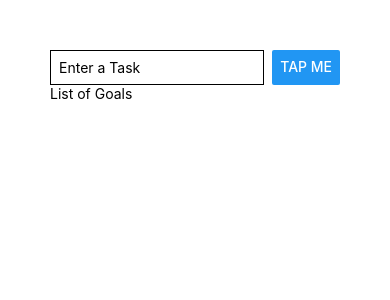
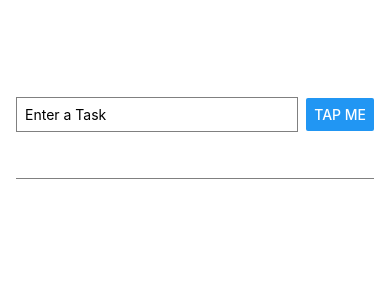
Before and after one commit to mukaramawan/React-Native-Course, a React Native app: screen / in a window 390 px wide. Shown: the top 300 px of the page. Built offline with nearby package versions, Linux system fonts and the light colour scheme.

Commit message:
Basic Event Handling & UseState Concepts

```diff
--- a/App.js
+++ b/App.js
@@ -1,35 +1,60 @@
-import { StyleSheet, Text, View, TextInput, Button } from 'react-native';
+import { useState } from "react";
+import { StyleSheet, Text, View, TextInput, Button } from "react-native";
 
 export default function App() {
+  const [enteredGoal, setEnteredGoal] = useState("");
+  const [goals, setGoals] = useState([]);
+  function inputHandeler(enteredText) {
+    setEnteredGoal(enteredText);
+  }
+
+  function addGoalHandeler() {
+    setGoals((currentCourseGoals) => [...goals, enteredGoal])
+    console.log(goals)
+  }
+
   return (
     <View style={styles.appContainer}>
+      <View style={styles.inputContainer}>
+        <TextInput
+          style={styles.TextInput}
+          placeholder="Enter a Task"
+          onChangeText={inputHandeler}
+        />
 
-      <View style={styles.inputContainer}>
-        <TextInput style={styles.TextInput} placeholder='Enter a Task'/>
-        <Button title='Tap Me' />
+        <Button title="Tap Me" onPress={addGoalHandeler} />
       </View>
 
-      <View>
-        <Text>List of Goals</Text>
+      <View style={styles.goalsContainer}>
+        {goals.map( (goal) => <Text key={goal}>{goal}</Text> )}
       </View>
-
     </View>
   );
 }
 
 const styles = StyleSheet.create({
   appContainer: {
-    padding: 50,
+    flex: 1,
+    paddingTop: 50,
+    paddingHorizontal: 16,
   },
   inputContainer: {
-    flexDirection: 'row',
-    justifyContent: 'space-between',
+    flex: 1,
+    flexDirection: "row",
+    justifyContent: "space-between",
+    alignItems: "center",
+    marginBottom: 24,
+    borderBottomWidth: 1,
+    borderBottomColor: "grey",
   },
   TextInput: {
     borderWidth: 1,
-    borderColor: 'black',
-    width: '80%',
+    borderColor: "grey",
+    width: "80%",
     marginRight: 8,
     padding: 8,
-  }
+  },
+  goalsContainer: {
+    flex: 5,
+  },
 });
```
